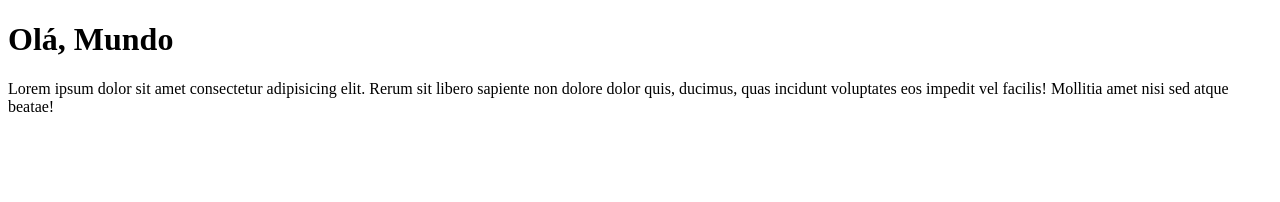
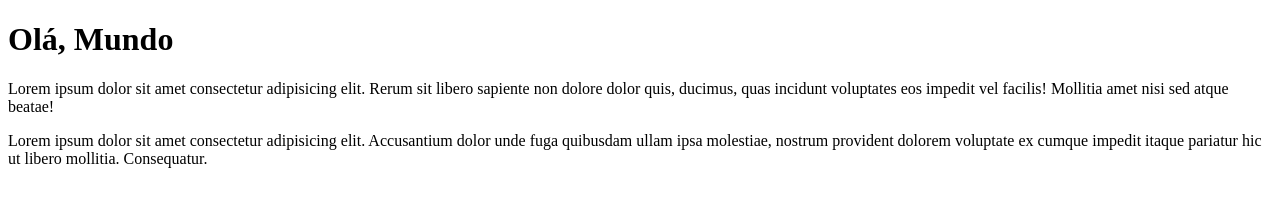
Before and after one commit to guipetruitis/Ola-Mundo, a plain HTML site: page site-exemplo/index.html in a window 1280 px wide. Drawn offline with Linux system fonts and the light colour scheme.

Commit message:
Adicionei um parágrafo

```diff
--- a/site-exemplo/index.html
+++ b/site-exemplo/index.html
@@ -8,5 +8,6 @@
 <body>
     <h1>Olá, Mundo</h1>
     <p>Lorem ipsum dolor sit amet consectetur adipisicing elit. Rerum sit libero sapiente non dolore dolor quis, ducimus, quas incidunt voluptates eos impedit vel facilis! Mollitia amet nisi sed atque beatae!</p>
+    <p>Lorem ipsum dolor sit amet consectetur adipisicing elit. Accusantium dolor unde fuga quibusdam ullam ipsa molestiae, nostrum provident dolorem voluptate ex cumque impedit itaque pariatur hic ut libero mollitia. Consequatur.</p>
 </body>
 </html>
```
